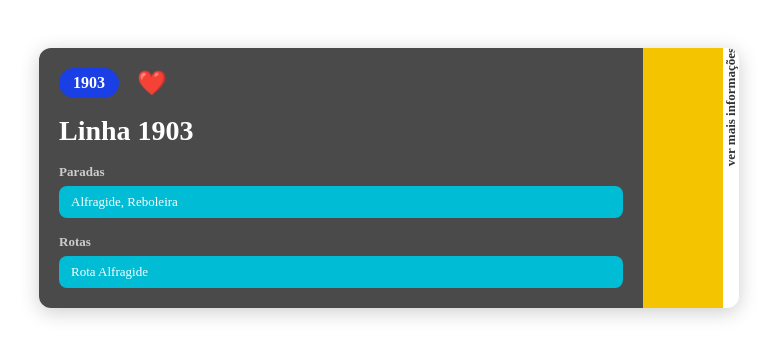
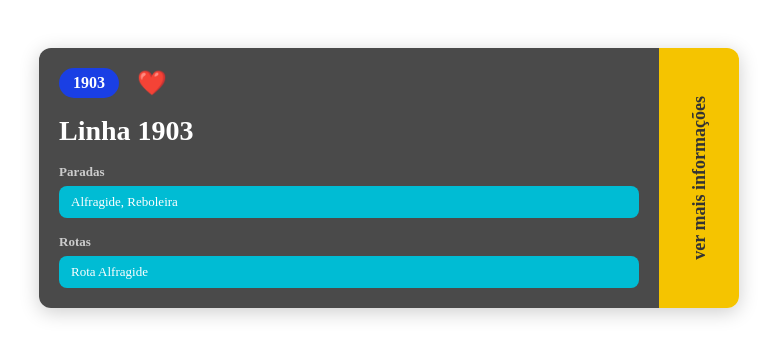
Before and after one commit to carrismetropolitana/work-with-us, a Next.js app in the folder apps/frontend/: page / in a window 1280 px wide. Shown: the top 358 px of the page, without its empty margins (9-786 px from the left). Built offline with nearby package versions, Linux system fonts and the light colour scheme; what @tmlmobilidade/ui would draw is missing.

Commit message:
fix: update LineCard sidebar styling and now the textis inside the bar

```diff
--- a/apps/frontend/src/components/LineCard.tsx
+++ b/apps/frontend/src/components/LineCard.tsx
@@ -62,21 +62,24 @@ export default function LineCard({ line, isFavorite, onToggleFavorite }: LineCar
                     width: '80px',
                     display: 'flex',
                     alignItems: 'center',
-                    justifyContent: 'center',}}>
-
-            </a>
+                    justifyContent: 'center',
+                    textDecoration: 'none',
+                    cursor: 'pointer',
+                }}
+            >
                 <div style={{ display: 'flex', flexDirection: 'column', alignItems: 'center', gap: '8px' }}>
                     <div style={{
                         writingMode: 'vertical-rl',
                         transform: 'rotate(180deg)',
                         color: '#333',
                         fontWeight: 'bold',
-                        fontSize: '13px',
+                        fontSize: '18px',
                         textAlign: 'center',
                     }}>
                         ver mais informações
                     </div>
                 </div>
+            </a>
         </div>
     )
 }
```
